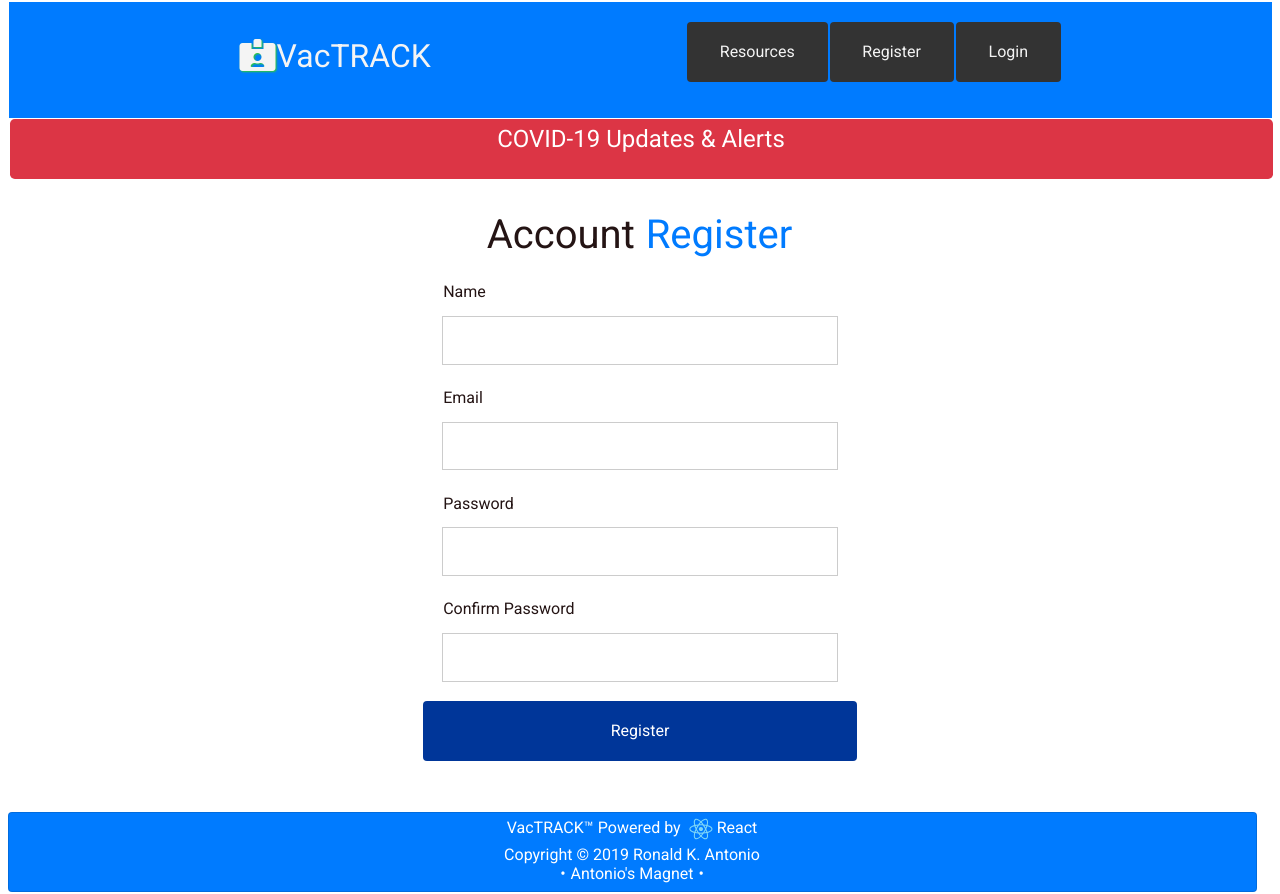
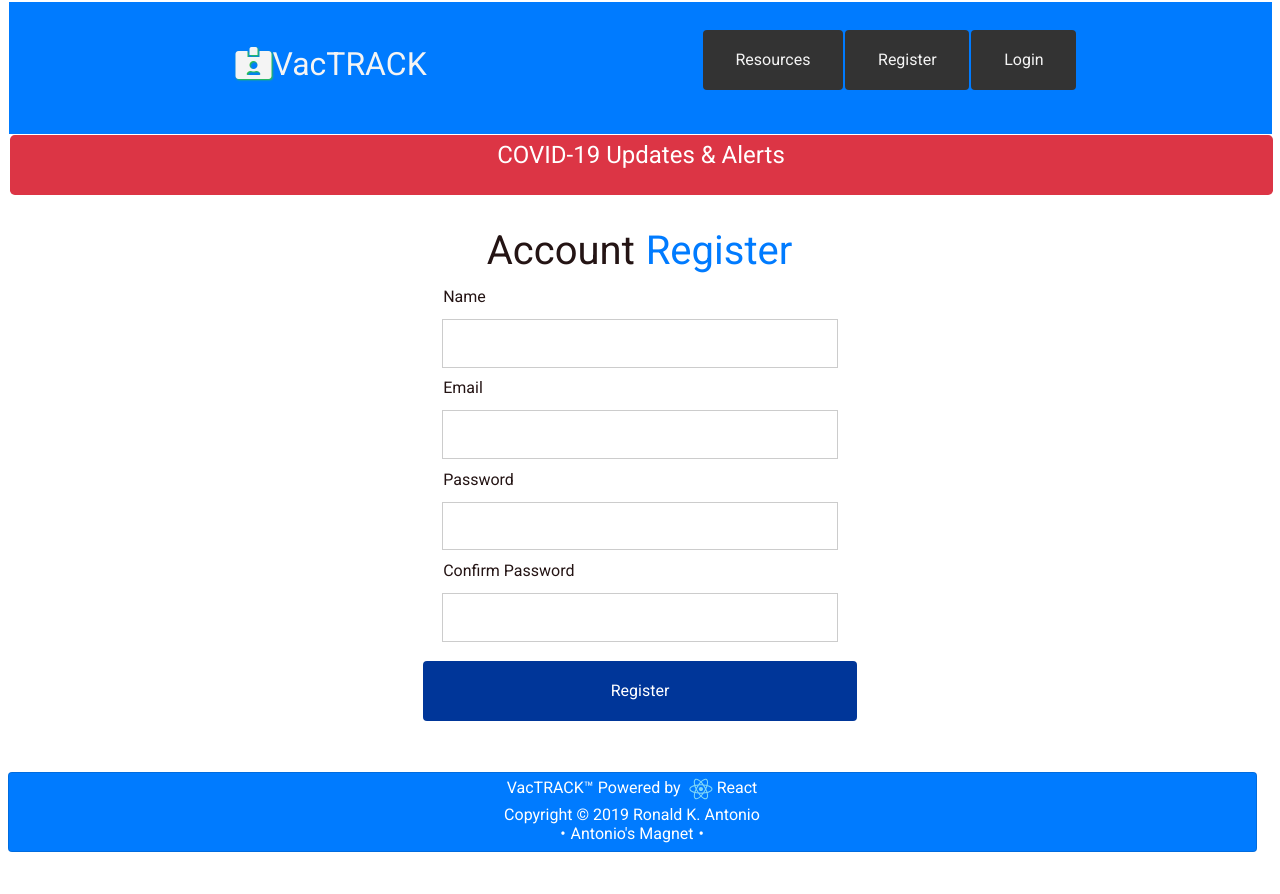
Before and after one commit to doctoron/vactrac, a React (Create React App) app in the folder client/: page /register in a window 1280 px wide. After the commit the page ends 854 px from the top, so only its background shows below. Built offline with nearby package versions, Linux system fonts and the light colour scheme; no server answers; the HTML template or start-up script is replaced by a standard one.

Commit message:
css changes

```diff
--- a/client/src/App.css
+++ b/client/src/App.css
@@ -420,11 +420,11 @@ input[type='submit'], button {
 }
 
 .form-group {
-  margin: 1.2rem 1.2rem;
+  margin: 0.4rem 1.2rem;
 }
 
 .form-group input {
-  margin: 0.2rem 0;
+  margin: 0.1rem 0;
 }
 
 .form-container {
@@ -489,7 +489,7 @@ table th {
 
 .navbar ul {
   width: 100%;
-  padding: 0 0 0 0.5rem;
+  padding: 0.5 0.5 1.0 0.5rem;
   align-items: right;
   position: relative;
   display: inline-flex;
@@ -578,6 +578,9 @@ table th {
   .lead {
     font-size: 1rem;
   }
+  .t-c {
+    text-align: center;
+  }
   /* Navbar */
   .navbar {
     display: block;
--- a/client/src/components/vaccinations/VacForm.js
+++ b/client/src/components/vaccinations/VacForm.js
@@ -54,7 +54,6 @@ const VacForm = () => {
     clearCurrent();
   };
 
-
   return (
     <Container>
       <Form onSubmit={onSubmit}>
@@ -63,6 +62,7 @@ const VacForm = () => {
             {current ? 'Edit Vaccine' : 'Add Vaccine'}
           </h3></FormText>
           <Label for="vaccineName">
+            Vaccine Name
             <Input
               id="vaccineName"
               type="text"
@@ -70,40 +70,41 @@ const VacForm = () => {
               name="vaccineName"
               value={vaccineName}
               onChange={onChange}
-            />Vaccine Name
+            />
           </Label>
         </FormGroup>
 
         <FormGroup>
           <Label for="dateReceived">
+            Date Received
             <Input
               type="date"
               placeholder="Date Received"
               name="dateReceived"
-              value={dateReceived.substring(0, 10)}
+              value={dateReceived}
               onChange={onChange}
-            />Date Received
+            />
           </Label>
         </FormGroup>
 
         <FormGroup>
           <Label for="dateDue">
+            Date Due
             <Input
               type="date"
               placeholder="Date Due"
               name="dateDue"
-              value={dateDue.substring(0, 10)}
+              value={dateDue}
               onChange={onChange}
-            />Date Due
+            />
           </Label>
         </FormGroup>
 
         <div className="radio-container">
           <FormGroup>
-            <h5 className="p-3">Vaccination Received or Scheduled ?</h5>
+            <h5 className="t-c">Vaccination Received or Scheduled ?</h5>
             <Label check>
               Received
-            </Label>
             <Input
                 type="radio"
                 name="type"
@@ -112,13 +113,13 @@ const VacForm = () => {
                 onChange={onChange}
               />
               {' '}
+            </Label>
           </FormGroup>
         </div>
 
         <FormGroup>
           <Label check>
             Scheduled
-          </Label>
           <Input
               type="radio"
               name="type"
@@ -127,6 +128,7 @@ const VacForm = () => {
               onChange={onChange}
             />
             {' '}
+          </Label>
         </FormGroup>
 
         <FormGroup>
```
Lines whose indentation alone changed are shown as unchanged.
